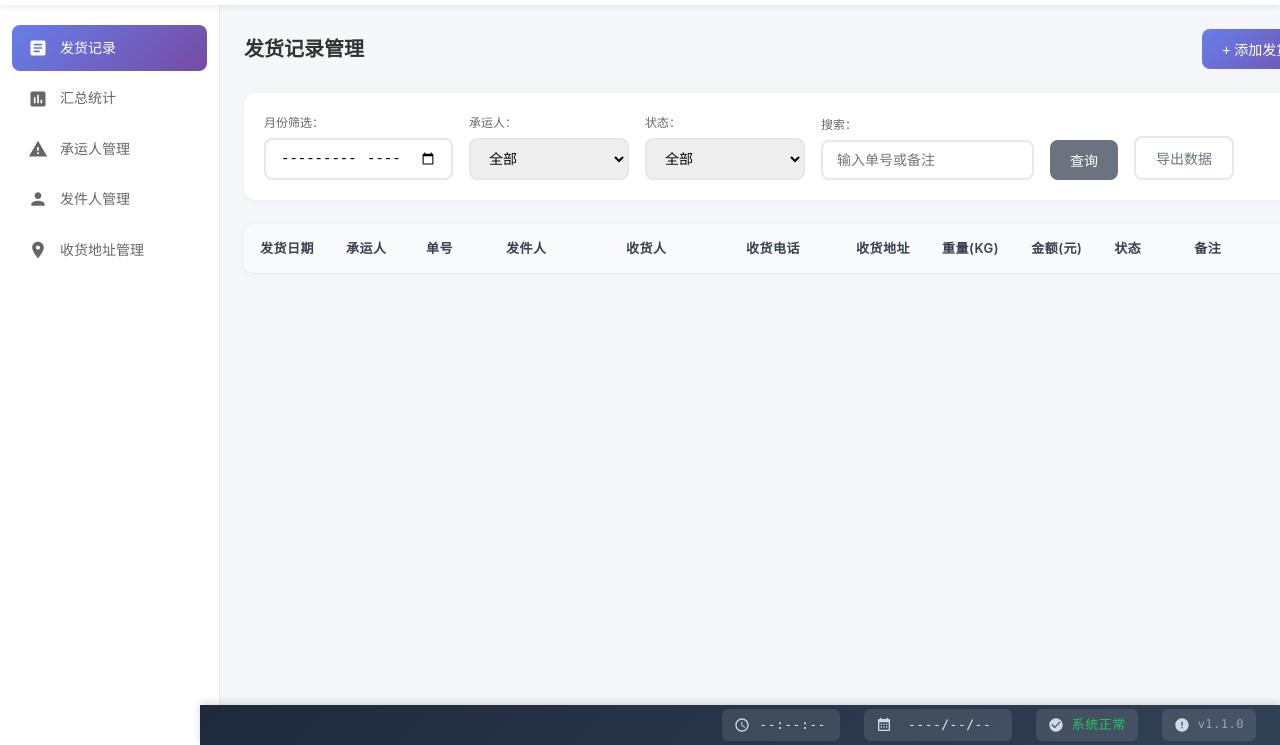
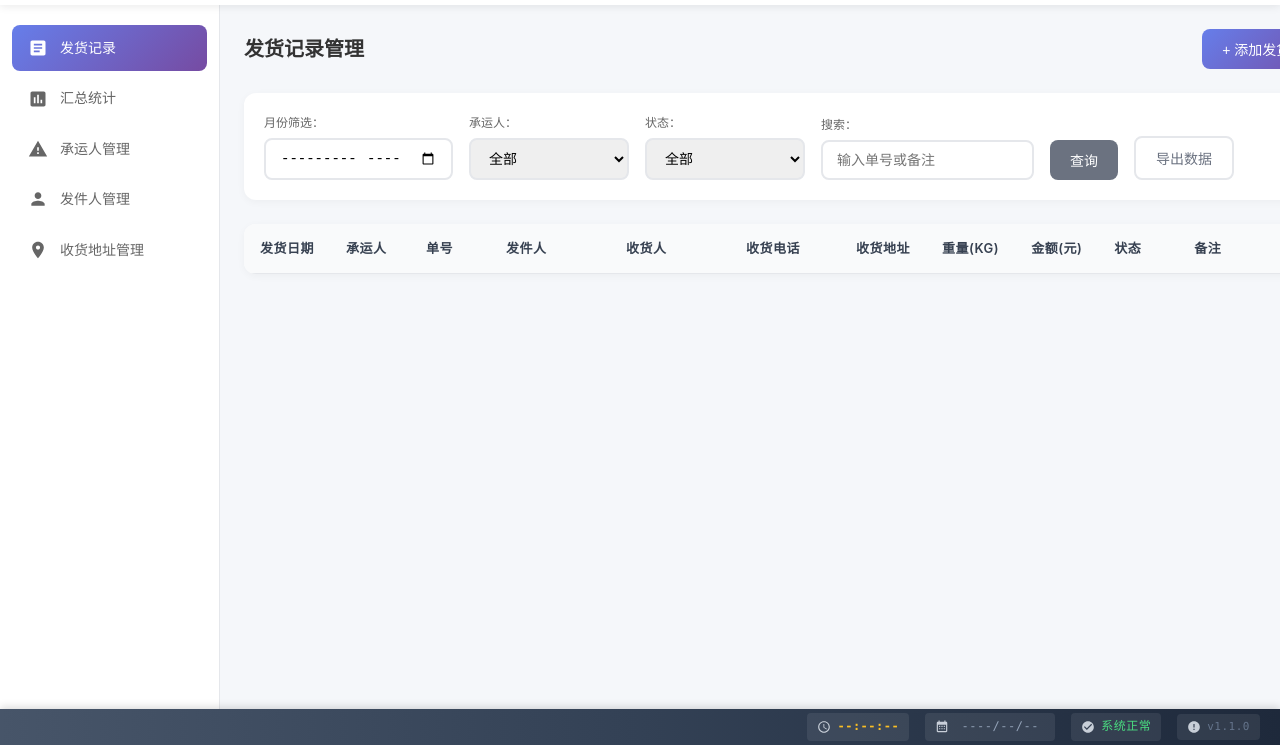
Before and after one commit to cruiseven/XINDA_Express, a website: page frontend/index.html in a window 1280 px wide. Shown: the part 55-800 px from the top of the page. Drawn offline with Linux system fonts and the light colour scheme; no server answers.

Commit message:
fix: 优化底部状态栏样式和位置
- 调整状态栏位置：从 left:200px 改为 left:0，不再覆盖导航栏
- 优化配色方案：渐变背景从斜向改为水平向
- 时间显示改为金黄色，更醒目
- 缩小整体尺寸，更紧凑美观
- 图标和字体稍作调整

```diff
--- a/frontend/css/style.css
+++ b/frontend/css/style.css
@@ -1077,28 +1077,28 @@ datalist {
 .status-bar {
   position: fixed;
   bottom: 0;
-  left: 200px;
+  left: 0;
   right: 0;
-  height: 40px;
-  background: linear-gradient(135deg, #1e293b 0%, #334155 100%);
+  height: 36px;
+  background: linear-gradient(90deg, #475569 0%, #334155 50%, #1e293b 100%);
   color: #e2e8f0;
   display: flex;
   align-items: center;
   justify-content: flex-end;
-  padding: 0 24px;
-  font-size: 13px;
+  padding: 0 20px;
+  font-size: 12px;
   box-shadow: 0 -2px 8px rgba(0, 0, 0, 0.15);
   z-index: 100;
-  gap: 24px;
+  gap: 16px;
 }
 
 .status-item {
   display: flex;
   align-items: center;
-  gap: 8px;
-  padding: 6px 12px;
-  background: rgba(255, 255, 255, 0.1);
-  border-radius: 6px;
+  gap: 6px;
+  padding: 4px 10px;
+  background: rgba(255, 255, 255, 0.08);
+  border-radius: 4px;
   transition: all 0.3s ease;
 }
 
@@ -1107,35 +1107,41 @@ datalist {
 }
 
 .status-item svg {
-  opacity: 0.9;
+  opacity: 0.85;
+  width: 14px;
+  height: 14px;
 }
 
 .status-item span {
   font-family: 'SF Mono', 'Consolas', 'Monaco', monospace;
   letter-spacing: 0.5px;
+  font-size: 12px;
 }
 
 #currentTime {
-  min-width: 70px;
+  min-width: 60px;
   text-align: center;
+  color: #fbbf24;
+  font-weight: 600;
 }
 
 #currentDate {
-  min-width: 100px;
+  min-width: 90px;
   text-align: center;
+  color: #94a3b8;
 }
 
 #systemStatus {
-  color: #22c55e;
+  color: #4ade80;
   font-weight: 500;
 }
 
 #versionInfo {
-  color: #94a3b8;
-  font-size: 12px;
+  color: #64748b;
+  font-size: 11px;
 }
 
 /* 主内容区底部留出空间，避免被状态栏遮挡 */
 .main-content {
-  padding-bottom: 60px;
+  padding-bottom: 50px;
 }
```
